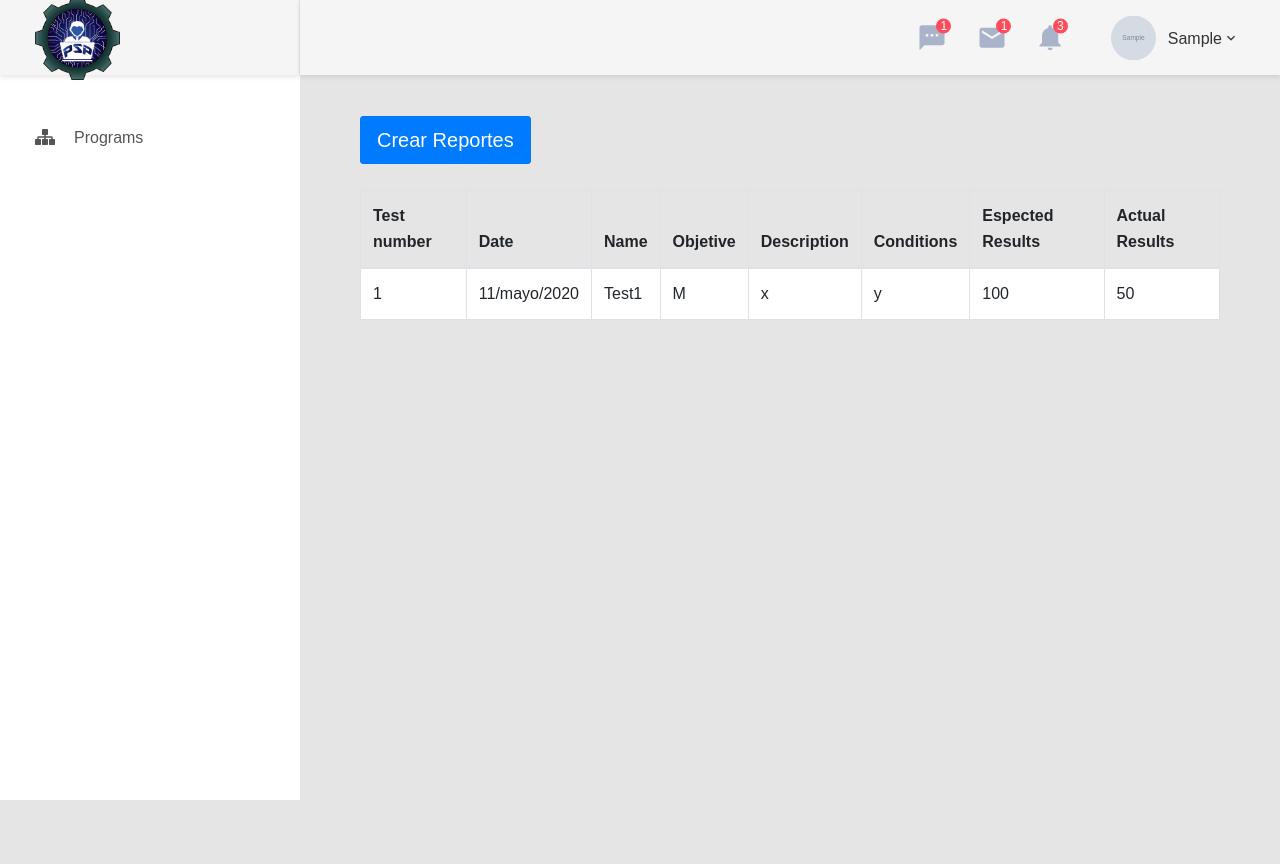
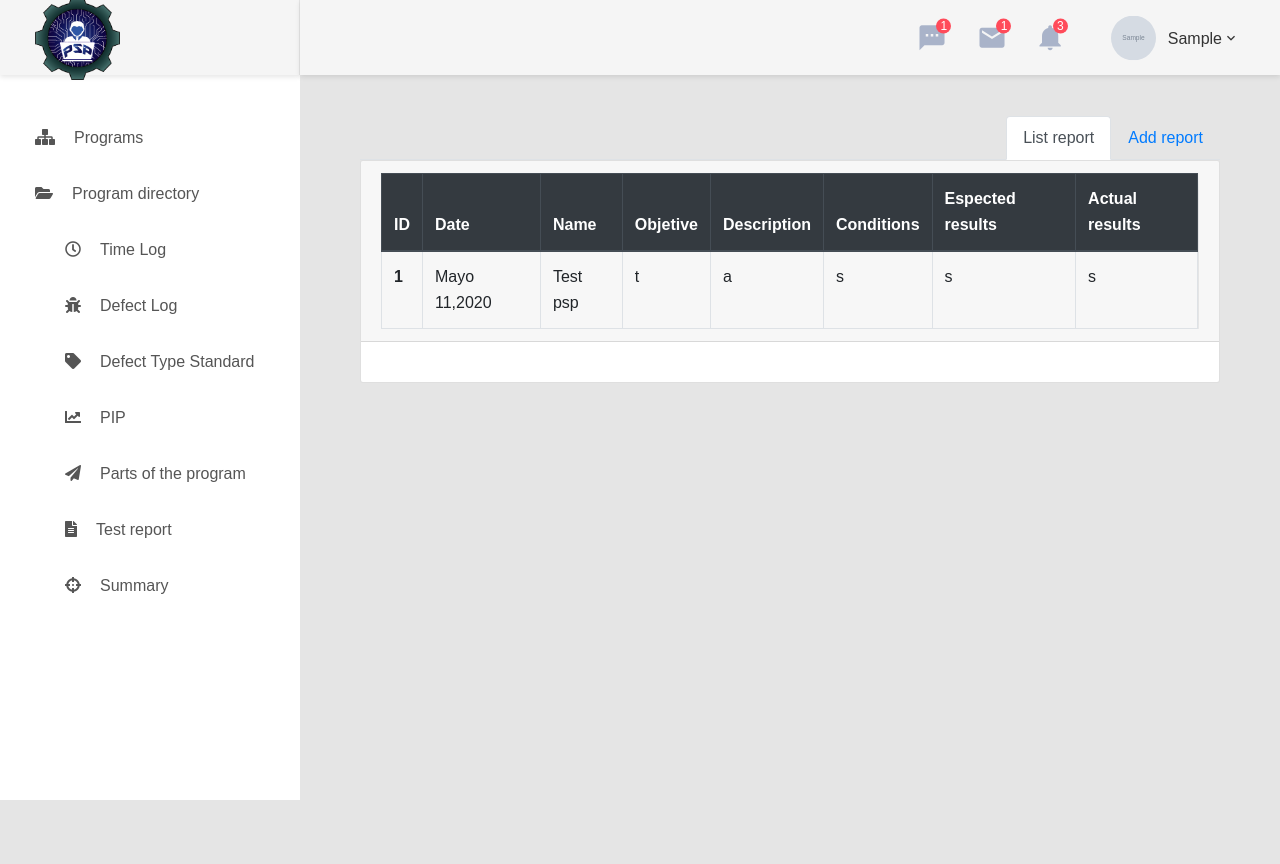
Before and after one commit to crisboleda/psp, a Django app: page /programs/1/reports/ in a window 1280 px wide. Run offline with Django 3.2, Linux system fonts and the light colour scheme; a user stored in the database is signed in; tables that the repository leaves empty hold one stand-in row (values such as "Sample post"); grey boxes marked "Sample" are stand-in pictures; some libraries are stand-ins or nearby versions.

Commit message:
Organizacion de tabalas de pip y report

```diff
--- a/programs/models/__init__.py
+++ b/programs/models/__init__.py
@@ -1,5 +1,5 @@
 
 from .languages import ProgrammingLanguage
 from .estimations import Estimation, SizeEstimation, TypePart
-from .programs import Program, PIP
+from .programs import Program, PIP, REPORT
 from .parts_of_code import ReusedPart, BasePart, NewPart
--- a/programs/models/programs.py
+++ b/programs/models/programs.py
@@ -41,3 +41,17 @@ class PIP(models.Model):
 
     def __str__(self):
         return self.description
+
+
+class REPORT(models.Model):
+    program = models.ForeignKey(Program, on_delete=models.CASCADE, related_name='reports_view')
+    description = models.TextField()
+    date = models.DateTimeField(auto_now_add=True)
+    problems = models.TextField()
+    proposal = models.TextField()
+    comment = models.TextField()
+
+    updated_at = models.DateTimeField(auto_now=True)
+
+    def __str__(self):
+        return self.description
--- a/programs/urls.py
+++ b/programs/urls.py
@@ -5,7 +5,7 @@ from django.urls import path
 # Views
 from programs.views import (AdminListProgramView, CreateProgramView, ProgrammerListProgramView,
                             DetailProgramView, CreatePartProgramView, UpdateBaseProgramView,
-                            UpdateReusedPartView, ListPIPView, ReportView, CreateReport,
+                            UpdateReusedPartView, ListPIPView, ReportView,
                             UpdateNewPartView, DeleteReusedPartView, DeleteNewPartView)
 
 urlpatterns = [
@@ -26,6 +26,6 @@ urlpatterns = [
 
     # PIP
     path('programs/<int:pk_program>/pip/', ListPIPView.as_view(), name='list_pip_program'),
-    path('programs/<int:pk_>/reports/', ReportView.as_view(), name='reports_view'),
-    path('programs/<int:pk_>/create_reports/', CreateReport.as_view(), name='create_reports'),
+    path('programs/<int:pk_program>/reports/', ReportView.as_view(), name='reports_view'),
+
 ]
--- a/programs/views/__init__.py
+++ b/programs/views/__init__.py
@@ -7,4 +7,4 @@ from .parts_of_code import (CreatePartProgramView, UpdateBaseProgramView, Update
 
 from .pip import (ListPIPView,)
 
-from .report import (ReportView, CreateReport)
+from .report import (ReportView,)
--- a/programs/views/report.py
+++ b/programs/views/report.py
@@ -1,8 +1,18 @@
-from django.views.generic import TemplateView
+# Django
+from django.views.generic import TemplateView, ListView, CreateView, UpdateView
 
+# Mixins
+from psp.mixins import MemberUserProgramRequiredMixin
 
-class ReportView(TemplateView):
+# Models
+from programs.models import REPORT
+
+class ReportView(MemberUserProgramRequiredMixin, CreateView):
     template_name = 'test_report/reports.html'
+    queryset = REPORT.objects.all()
+    fields = ('description', 'problems', 'proposal', 'comment')
 
-class CreateReport(TemplateView):
-    template_name = 'test_report/create_report.html'
+    def get_context_data(self, **kwargs):
+        context = super().get_context_data(**kwargs)
+        context["program_opened"] =  self.program
+        return context
--- a/templates/test_report/reports.html
+++ b/templates/test_report/reports.html
@@ -10,41 +10,101 @@
 {% endblock %}
 
 {% block 'content' %}
-<div>
     <div class="container">
-        <button type="submit" class="btn btn-primary btn-lg">Crear Reportes</button>
-        <br>
-        <br>
+        <div class="" id="myTab" role="tablist">
+            <ul class="nav nav-tabs justify-content-end">
+                <li class="nav-item">
+                    <a class="nav-link active" id="list-tab" data-toggle="tab" href="#Report_list" role="tab" aria-controls="list" aria-selected="false">List report</a>
+                </li>
+                <li class="nav-item">
+                    <a class="nav-link" id="form-tab" data-toggle="tab" href="#form" role="tab" aria-controls="form" aria-selected="true">Add report</a>
+                </li>
+            </ul>
+            <div class="tab-content" id="myTabContent">
+                <div class="tab-pane fade show active" id="Report_list" role="tabpanel" aria-labelledby="list-tab">
+                    <div class="card">
+	                    <div class="card-header">
+                            <div class ="table-responsive">
+                                <table class="table  table-bordered  table-hover shadow">
 
-		<div class="row">
-			<div class="col">
-				<table class="table table-striped table-bordered table-hover">
-					<thead>
+                                    <thead class="thead-dark">
                                         <tr>
-							<th>Test number</th>
-							<th>Date</th>
-                            <th>Name</th>
-                            <th>Objetive</th>
-                            <th>Description</th>
-                            <th>Conditions</th>
-                            <th>Espected Results</th>
-                            <th>Actual Results</th>
+                                        <th scope="col">ID</th>
+                                        <th scope="col">Date</th>
+                                        <th scope="col">Name</th>
+                                        <th scope="col">Objetive</th>
+                                        <th scope="col">Description</th>
+                                        <th scope="col">Conditions</th>
+                                        <th scope="col">Espected results</th>
+                                        <th scope="col">Actual results</th>
+
+
                                         </tr>
                                     </thead>
                                     <tbody>
                                         <tr>
-							<td>1</td>
-							<td>11/mayo/2020</td>
-                            <td>Test1</td>
-                            <td>M</td>
-                            <td>x</td>
-                            <td>y</td>
-                            <td>100</td>
-                            <td>50</td>
+                                        <th scope="row">1</th>
+                                        <td>Mayo 11,2020</td>
+                                        <td>Test psp</td>
+                                        <td>t</td>
+                                        <td>a</td>
+                                        <td>s</td>
+                                        <td>s</td>
+                                        <td>s</td>
                                         </tr>
                                     </tbody>
                                 </table>
                             </div>
 	                    </div>
+	                <div class="card-body">
+
+	            </div>
+            </div>
+                </div>
+                    <div class="tab-pane fade" id="form" role="tabpanel" aria-labelledby="form-tab">
+                        <div class="card">
+                            <div class="card-header">
+                                    <form>
+                                        <nav class="navbar navbar-light bg-light  ">
+                                            <a class="navbar-brand" href="#">PSP  Procces Improvent Proposal</a>
+                                        </nav> <br>
+                                        <div class="form-group">
+                                            <label for="formGroupExampleInput">Date</label>
+                                            <input type="date" class="form-control" id="date" placeholder="">
+                                        </div>
+                                        <div class="form-group">
+                                            <label for="formGroupExampleInput2">Name</label>
+                                            <input type="text" class="form-control" id="name" placeholder="Test name">
+                                        </div>
+                                        <div class="form-group">
+                                            <label for="formGroupExampleInput2">Objetive</label>
+                                            <input type="text" class="form-control" id="objetive" placeholder="">
+                                        </div>
+                                        <div class="form-group">
+                                            <label for="formGroupExampleInput2">Description</label>
+                                            <input type="text" class="form-control" id="description" placeholder="">
+                                        </div>
+                                        <div class="form-group">
+                                            <label for="formGroupExampleInput2">Conditions</label>
+                                            <input type="text" class="form-control" id="conditions" placeholder="">
+                                        </div>
+                                        <div class="form-group">
+                                            <label for="formGroupExampleInput2">Espected Results</label>
+                                            <input type="text" class="form-control" id="espected_results" placeholder="">
+                                        </div>
+                                        <div class="form-group">
+                                            <label for="formGroupExampleInput2">Actual results</label>
+                                            <input type="text" class="form-control" id="actual_results" placeholder="">
+                                        </div>
+                                        <button type="button" class="btn btn-primary btn-lg" title=" Guardar Report">Save</button>
+                                    </form>
+                            </div>
+                        <div class="card-body">
+
+                    </div>
+                </div>
+            </div>
+        </div>
+    </div>
     </div>
 {% endblock %}
```
Also changed, not shown: programs/views/pip.py (+14 -2 lines), templates/programs/pip.html (+5 -5 lines), templates/test_report/create_report.html (deleted, +0 -83 lines). Lines whose indentation alone changed are shown as unchanged.
